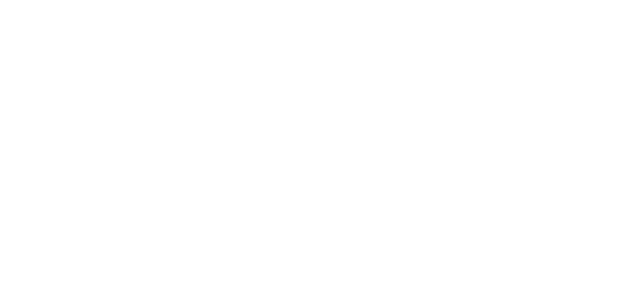
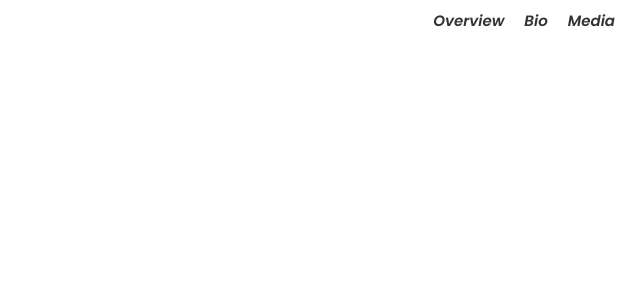
Before and after one commit to Toshiki-Isokawa/Personal-Website, a plain HTML site: page index.html in a window 1280 px wide. Shown: the top 294 px of the page, without its empty margins (640-1280 px from the left). Drawn offline with Linux system fonts and the light colour scheme; animation ran at ten frames a second; files whose address does not match are found by name.

Commit message:
Created header #14

```diff
--- a/assets/css/style.css
+++ b/assets/css/style.css
@@ -29,6 +29,46 @@ section
 }
 .section-headline:hover{
     transform: scale(2);
+}
+/*
+Header
+*/
+.header {
+    width: 100%;
+    display: flex;
+    justify-content: space-between;
+    align-items: center;
+    padding: 0 15px;
+    position: fixed;
+    z-index: 10;
+    top: 0;
+    left: 0;
+}
+
+.header-title {
+    margin: 0;
+}
+
+.header-navlist {
+    margin: 0;
+    display: flex;
+    justify-content: space-between;
+    align-items: center;
+}
+
+
+.header-navitem > a {
+    display: block;
+    padding: 10px;
+    color: #333;
+    text-decoration: none;
+    font-weight: bold;
+    border-bottom: 2px solid transparent;
+    transition: border-color .25s;
+}
+
+.header-navitem > a:hover{
+    border-bottom: 2px solid #333;
 }
 
 /*
--- a/index.html
+++ b/index.html
@@ -20,6 +20,23 @@
             <source src="./assets/videos/hero.mp4" type="video/mp4">
         </video>
     </div>
+
+    <header class="header">
+        <h1 class-="header-title"></h1>
+        <nav class="header-nav">
+            <ul class="header-navlist">
+                <li class="header-navitem">
+                    <a href="#">Overview</a>
+                </li>
+                <li class="header-navitem">
+                    <a href="#">Bio</a>
+                </li>
+                <li class="header-navitem">
+                    <a href="#">Media</a>
+                </li>
+            </ul>
+        </nav>
+    </header>
 
     <section class="section">
         <h1 class="section-headline">Overview</h1>
```
